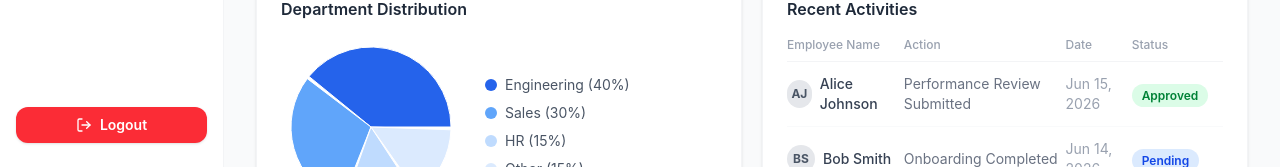
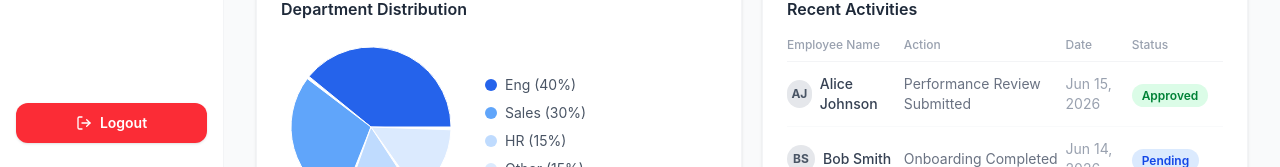
Before and after one commit to sandaliyaddehige/hrm-smart, a React (Vite) app in the folder frontend/: page / in a window 1280 px wide. Shown: the part 633-800 px from the top of the page. Built offline with nearby package versions, Linux system fonts and the light colour scheme.

Commit message:
Added Dashboard, Employees, Performance and Attendance pages change the names this files

```diff
--- a/frontend/src/App.jsx
+++ b/frontend/src/App.jsx
@@ -1,8 +1,8 @@
 import { useState } from "react";
-import Dashboard from "./pages/Dashboard";
-import Employees from "./pages/Employees";
-import Performance from "./pages/Performance";
-import Attendance from "./pages/Attendance";
+import EmployeeDashboard from "./pages/EmployeeDashboard";
+import EmployeeList from "./pages/EmployeeList";
+import EmployeePerformance from "./pages/EmployeePerformance";
+import EmployeeAttendance from "./pages/EmployeeAttendance";
 
 const navItems = [
   { id: "dashboard", label: "Dashboard", icon: "▦" },
@@ -37,10 +37,10 @@ export default function App() {
 
   const renderPage = () => {
     switch (activePage) {
-      case "dashboard": return <Dashboard />;
-      case "employees": return <Employees />;
-      case "performance": return <Performance />;
-      case "attendance": return <Attendance />;
+      case "dashboard": return <EmployeeDashboard />;
+      case "employees": return <EmployeeList />;
+      case "performance": return <EmployeePerformance />;
+      case "attendance": return <EmployeeAttendance />;
       default: return <div className="p-10 text-gray-400">Page coming soon...</div>;
     }
   };
@@ -77,7 +77,7 @@ export default function App() {
         </nav>
 
         {/* Logout */}
-        <button className="flex items-center justify-center gap-2 px-2 py-2 text-sm font-semibold text-white bg-red-500 hover:bg-red-600 active:bg-red-700 rounded-xl transition-all shadow-sm hover:shadow-md">
+        <button className="flex items-center justify-center gap-2 px-3 py-2.5 text-sm font-semibold text-white bg-red-500 hover:bg-red-600 active:bg-red-700 rounded-xl transition-all shadow-sm hover:shadow-md">
           <LogoutIcon />
           Logout
         </button>
--- a/frontend/src/pages/Attendance.jsx
+++ b/frontend/src/pages/EmployeeAttendance.jsx
@@ -83,11 +83,11 @@ export default function Attendance() {
           <select
             value={dept}
             onChange={e => { setDept(e.target.value); setPage(1); }}
-            className="border border-gray-200 rounded-xl px-5 py-3 text-sm text-gray-600 appearance-none focus:outline-none focus:ring-2 focus:ring-blue-100 bg-white cursor-pointer pr-10 min-w-[180px]"
+            className="border border-gray-200 rounded-xl px-4 py-2.5 text-sm text-gray-600 appearance-none focus:outline-none focus:ring-2 focus:ring-blue-100 bg-white cursor-pointer pr-8"
           >
             {departments.map(d => <option key={d}>Dept: {d}</option>)}
           </select>
-          <span className="absolute right-4 top-1/2 -translate-y-1/2 text-gray-400 pointer-events-none text-sm">▾</span>
+          <span className="absolute right-3 top-1/2 -translate-y-1/2 text-gray-400 pointer-events-none text-xs">▾</span>
         </div>
       </div>
 
--- a/frontend/src/pages/Dashboard.jsx
+++ b/frontend/src/pages/EmployeeDashboard.jsx
@@ -10,7 +10,7 @@ const barData = [
 ];
 
 const pieData = [
-  { name: "Engineering", value: 40 },
+  { name: "Eng", value: 40 },
   { name: "Sales", value: 30 },
   { name: "HR", value: 15 },
   { name: "Other", value: 15 },
--- a/frontend/src/pages/Performance.jsx
+++ b/frontend/src/pages/EmployeePerformance.jsx
@@ -90,11 +90,11 @@ export default function Performance() {
               <select
                 value={rating}
                 onChange={e => setRating(e.target.value)}
-                className="w-full border border-gray-200 rounded-xl px-5 py-3 text-sm text-gray-700 appearance-none focus:outline-none focus:ring-2 focus:ring-blue-100 focus:border-blue-300 bg-white cursor-pointer pr-10"
+                className="w-full border border-gray-200 rounded-xl px-4 py-3 text-sm text-gray-700 appearance-none focus:outline-none focus:ring-2 focus:ring-blue-100 focus:border-blue-300 bg-white cursor-pointer"
               >
                 {ratingOptions.map(r => <option key={r}>{r}</option>)}
               </select>
-              <span className="absolute right-4 top-1/2 -translate-y-1/2 text-gray-400 pointer-events-none text-sm">▾</span>
+              <span className="absolute right-4 top-1/2 -translate-y-1/2 text-gray-400 pointer-events-none">▾</span>
             </div>
 
             <div className="flex gap-3 mt-8">
```
Also changed, not shown: frontend/src/pages/Employeelist.jsx (renamed from frontend/src/pages/Employees.jsx).
